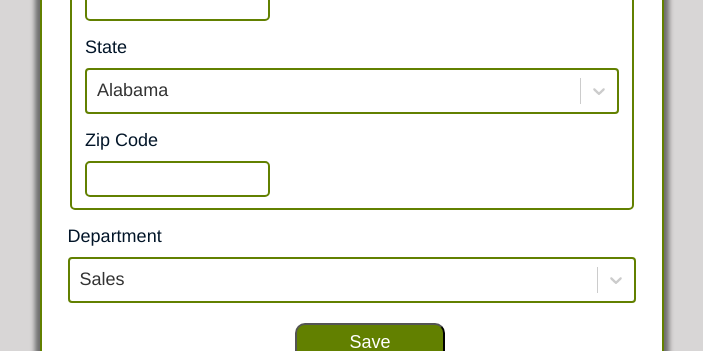
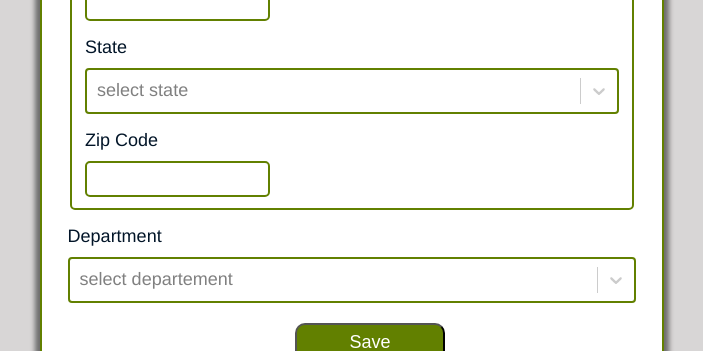
Before and after one commit to CHE-MIMA/p14-RHnet, a React (Create React App) app: page / in a window 1280 px wide. Shown: the part 833-1184 px from the top of the page, without its empty margins (288-991 px from the left). Built offline with nearby package versions, Linux system fonts and the light colour scheme.

Commit message:
fin pbm select

```diff
--- a/package.json
+++ b/package.json
@@ -7,7 +7,7 @@
     "@testing-library/jest-dom": "^5.16.5",
     "@testing-library/react": "^13.4.0",
     "@testing-library/user-event": "^13.5.0",
-    "plugin-react-component-modal": "^1.0.0",
+    "plugin-react-component-modal": "^1.0.3",
     "react": "^18.2.0",
     "react-data-table-component": "^7.5.3",
     "react-datepicker": "^4.8.0",
--- a/src/components/DepartmentSelect.js
+++ b/src/components/DepartmentSelect.js
@@ -6,7 +6,7 @@ const DepartmentSelect = ({ getDepartment }) => {
     const colorStyles = {
         control: (styles) => ({ ...styles, border: "solid rgb(98, 128, 0) 2px" })
     }
-    const [selectDepartment, setSelectDepartment] = useState(departments[0]);
+    const [selectDepartment, setSelectDepartment] = useState(departments[0].value);
     // const handleChange = (selectedOption) => { console.log("handleChange", selectedOption) }
     function handleOnChange(e) {
         setSelectDepartment(e);
@@ -16,10 +16,11 @@ const DepartmentSelect = ({ getDepartment }) => {
     return (
 
         <div>
-            <Select defaultInputValue="Sales"
+            <Select
                 options={departments} onChange={handleOnChange}
                 value={selectDepartment}
-                styles={colorStyles} />
+                styles={colorStyles}
+                placeholder="select departement" />
         </div>
     );
 };
--- a/src/components/SaveForm.js
+++ b/src/components/SaveForm.js
@@ -15,14 +15,6 @@ import { states } from "../states"
 
 const Saveform = () => {
     // const inputfirstName = useRef();
-    // const inputlastName = useRef();
-    // const inputdateOfBirth = useRef();
-    // const inputstartDate = useRef();
-    // const inputstreet = useRef();
-    // const inputcity = useRef();
-    // const inputzipCode = useRef();
-
-    // const navigate = useNavigate();
     const [openModal, setOpenModal] = useState();
     const [firstName, setFirstName] = useState("");
     const [lastName, setLastName] = useState("");
@@ -34,11 +26,11 @@ const Saveform = () => {
     const dispatch = useDispatch();
     const navigate = useNavigate();
     // get departments
-    const valueDepartment = { value: departments[0] };
+    const valueDepartment = { value: departments[0].value };
     const [department, setDepartment] = useState(valueDepartment);
     //
     // get states
-    const valueState = { value: states[0] };
+    const valueState = { value: states[0].value };
     const [state, setState] = useState(valueState);
     //
 
@@ -58,9 +50,10 @@ const Saveform = () => {
             street: street,
             city: city,
             zipCode: zipCode,
-            department: department,
-            state: state,
+            department: department.value,
+            state: state.value,
         };
+        console.log(department);
         console.log(employeeData);
         dispatch(addEmployee(employeeData));
         setOpenModal(true);
@@ -71,8 +64,6 @@ const Saveform = () => {
             <NavLink className="main-nav" to="/listEmployees">View Current Employees</NavLink>
             <h2 className='titleEm'>Create Employee</h2>
             <form onSubmit={handleSubmitSaveData} id="create-employee">
-                {/* onSubmit={handleSubmitSaveData} */}
-
                 <label htmlFor="first-name">First Name</label>
                 <input type="text" id="first-name" name='firstName' onChange={(e) => setFirstName(e.target.value)}
                     value={firstName} />
@@ -113,11 +104,12 @@ const Saveform = () => {
 
                 <label htmlFor="department">Department</label>
                 <DepartmentSelect getDepartment={setDepartment} />
-                <button type='submit' className='saveBtn' onClick={(e) => setOpenModal(true)}>Save</button>
+                <button type='submit' className='saveBtn'>Save</button>
             </form>
 
             <Modal openModal={openModal}
                 closeModal={closeModalOnClick} />
+
         </div>
 
     );
--- a/src/components/SelectStates.js
+++ b/src/components/SelectStates.js
@@ -6,7 +6,7 @@ const SelectStates = ({ getState }) => {
     const colorStyles = {
         control: (styles) => ({ ...styles, border: "solid rgb(98, 128, 0) 2px" })
     }
-    const [selectState, setSelectState] = useState(states[0]);
+    const [selectState, setSelectState] = useState(states[0].value);
     // const handleChange = (selectedOption) => { console.log("handleChange", selectedOption) }
     function handleOnChange(e) {
         setSelectState(e);
@@ -15,7 +15,7 @@ const SelectStates = ({ getState }) => {
     }
     return (
         <div>
-            <Select defaultInputValue="Alabama"
+            <Select placeholder="select state"
                 options={states} onChange={handleOnChange}
                 styles={colorStyles}
                 value={selectState} />
--- a/src/feature/employeeSlice.js
+++ b/src/feature/employeeSlice.js
@@ -11,8 +11,6 @@ export const employeeSlice = createSlice({
             // addEmployee: (state, { payload }) => {
             //     state.employees.push(payload)
             // }
-
-
             const employee = {
                 firstName: action.payload.firstName,
                 lastName: action.payload.lastName,
--- a/src/pages/ListEmployees.jsx
+++ b/src/pages/ListEmployees.jsx
@@ -34,12 +34,12 @@ const ListEmployees = () => {
             sortable: true,
             reorder: true,
         },
-        // {
-        //     name: "Department",
-        //     selector: (row) => row.department,
-        //     sortable: true,
-        //     reorder: true,
-        // },
+        {
+            name: "Department",
+            selector: (row) => row.department,
+            sortable: true,
+            reorder: true,
+        },
         {
             name: "Street",
             selector: (row) => row.street,
@@ -52,12 +52,12 @@ const ListEmployees = () => {
             sortable: true,
             reorder: true,
         },
-        // {
-        //     name: "State",
-        //     selector: (row) => row.state,
-        //     sortable: true,
-        //     reorder: true,
-        // },
+        {
+            name: "State",
+            selector: (row) => row.state,
+            sortable: true,
+            reorder: true,
+        },
         {
             name: "Zip Code",
             selector: (row) => row.zipCode,
@@ -66,27 +66,12 @@ const ListEmployees = () => {
         },
     ];
 
-//   const [filterText, setFilterText] = useState("");
+  const [filterText, setFilterText] = useState("");
 //   const filteredEmployee = employee.filter(
 //     (item) =>
 //       (item.firstName &&
-//         item.firstName.toLowerCase().includes(filterText.toLowerCase())) ||
-//       (item.lastName &&
-//         item.lastName.toLowerCase().includes(filterText.toLowerCase())) ||
-//       (item.dateOfBirth &&
-//         item.dateOfBirth.toLowerCase().includes(filterText.toLowerCase())) ||
-//       (item.startDate &&
-//         item.startDate.toLowerCase().includes(filterText.toLowerCase())) ||
-//       (item.street &&
-//         item.street.toLowerCase().includes(filterText.toLowerCase())) ||
-//       (item.city &&
-//         item.city.toLowerCase().includes(filterText.toLowerCase())) ||
-//     //   (item.state &&
-//     //     item.state.toLowerCase().includes(filterText.toLowerCase())) ||
-//       (item.zipCode && item.zipCode.includes(filterText))
-//     //   (item.department &&
-//     //     item.department.toLowerCase().includes(filterText.toLowerCase()))
-//   );
+//         item.firstName.toLowerCase().includes(filterText.toLowerCase()))
+
     return (
         <div>
             <Header />
--- a/src/styles/App.css
+++ b/src/styles/App.css
@@ -8,9 +8,12 @@ html {
     background-color:#d8d6d6;
     font-size: 18px;
   }
+
   .modal-container{
-    width: 90%;
-    height: 100px;
+    margin-top: -700px;
+    position: fixed;
+    width: 80%;
+    height: 80px;
     border-radius: 5px;
     background-color: #021528;
 
@@ -27,7 +30,7 @@ cursor: pointer;
   .title-modal{
     text-align: center;
     color: white;
-    margin-top: -20px;
+    margin-top: -35px;
     font-size: 22px;
   }
 .title {
@@ -51,7 +54,8 @@ color: rgb(29, 28, 28);
     background-color:white;
     border-radius: 10px;
  padding: 2%;
-
+ /* z-index: 15; */
+ position: relative;
  box-shadow: 0px 5px 5px 5px rgb(110, 109, 109);
 }
 .main-nav{
@@ -97,6 +101,22 @@ input{
     height: 30px;
     border: solid 2px  rgb(98, 128, 0);
 }
+.datatable-container{
+  font-family: Avenir, Helvetica, Arial, sans-serif;
+    -webkit-font-smoothing: antialiased;
+    -moz-osx-font-smoothing: grayscale;
+    color: #021528;
+    font-size: 18px;
+    margin:  0 3rem;
+
+}
+.sc-jrcTuL{
+  font-size: 1.2rem;
+}
+.sc-eDWCr {
+  font-size: 1.2rem;
+}
+
 .container {
     display: flex;
     flex-direction: column;
```
Also changed, not shown: 1 other file (tests, documents, lock files or other folders).
